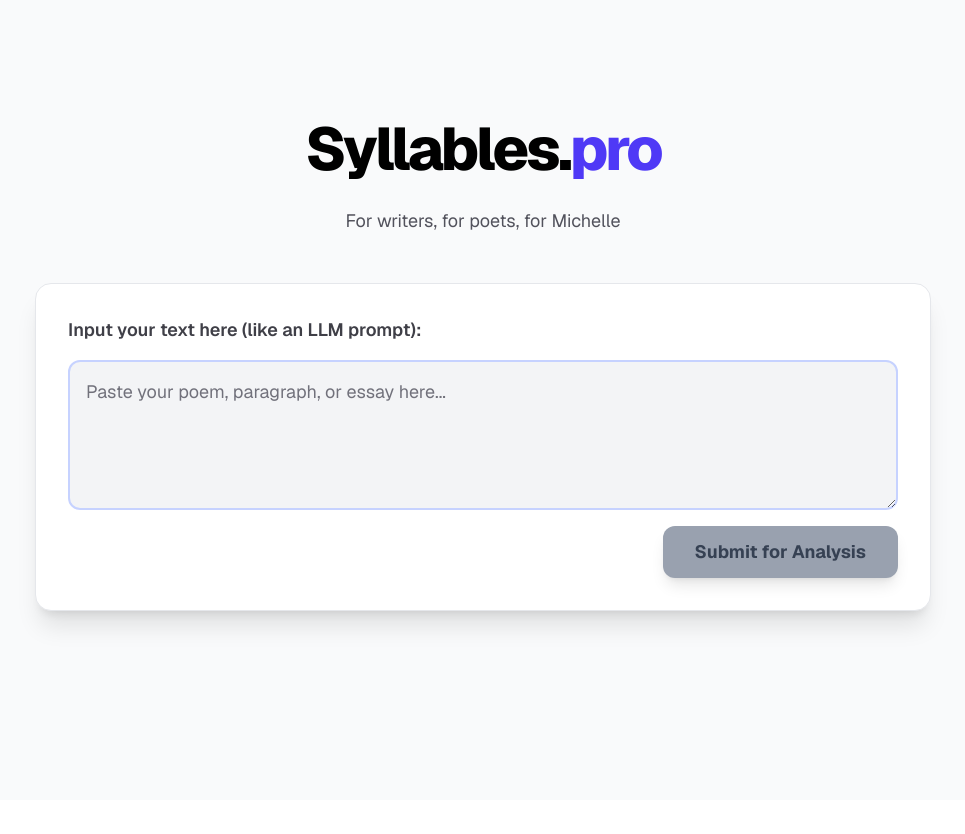
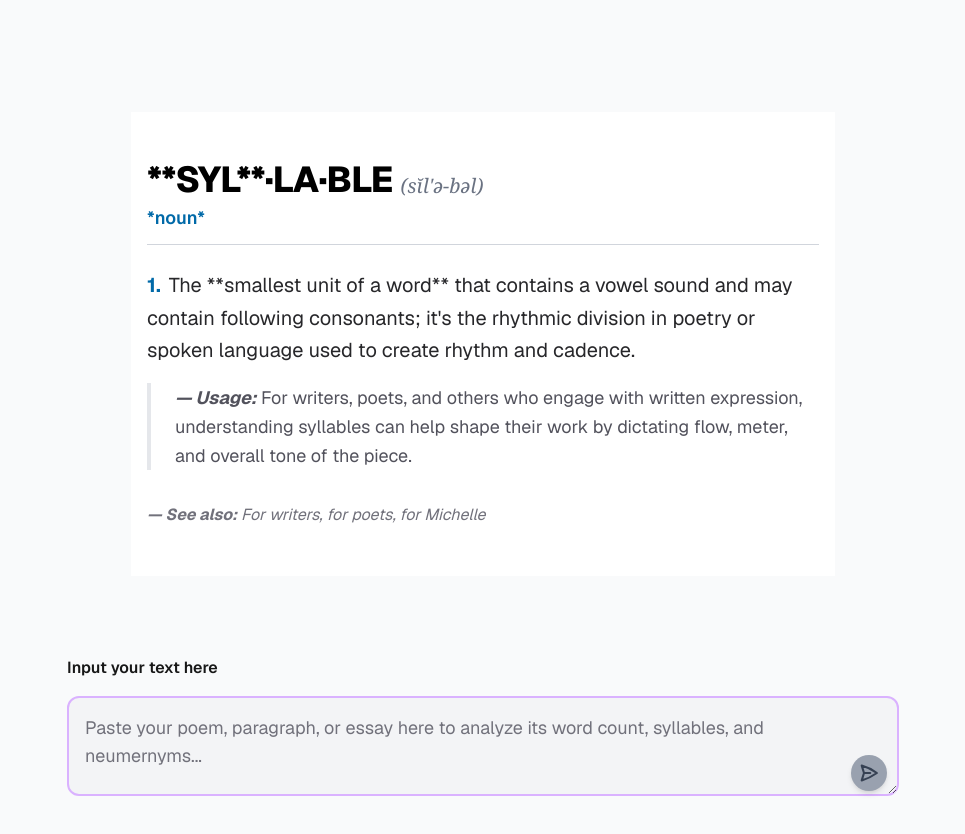
Before and after one commit to anzonathan/Syllables.pro, a Next.js app: page / in a window 1280 px wide. Shown: the top 834 px of the page, without its empty margins (157-1122 px from the left). Before the commit the page ends 800 px from the top, so only its background shows below. Built offline with nearby package versions, Linux system fonts and the light colour scheme.

Commit message:
Add Dictionary Hero

```diff
--- a/app/page.tsx
+++ b/app/page.tsx
@@ -3,19 +3,20 @@
 import Image from "next/image";
 import React, { useState } from 'react';
 
-// --- Type Definition ---
+// Types
 interface AnalysisResults {
   wordCount: number;
   totalSyllables: number;
   neumernymString: string;
 }
 
-// --- Analysis Logic (Implemented inside the component for single-file mandate) ---
+// Logic
 
 /**
  * A basic heuristic to count syllables in a word.
  * This is not dictionary-accurate but serves as a functional prototype.
  * It counts contiguous groups of vowels (a, e, i, o, u, y) as syllables.
+ *
  */
 const countSyllables = (word: string): number => {
   let processedWord = word.toLowerCase().replace(/[^a-z]/g, "");
@@ -54,7 +55,8 @@ const generateNeumernym = (word: string): string => {
     const letters: string[] = lettersMatch || [];
 
     if (letters.length < 4) {
-      return word;
+      let error1 = "To short to compress";
+      return error1;
     }
 
     const first = letters[0];
@@ -63,7 +65,7 @@ const generateNeumernym = (word: string): string => {
     return `${first}${count}${last}`;
 };
 
-// --- Main React Component ---
+// Main component
 
 export default function Home() {
   const [textInput, setTextInput] = useState<string>('');
@@ -110,62 +112,99 @@ export default function Home() {
       <main className="flex w-full max-w-4xl flex-col items-center gap-12 py-12 sm:py-20">
 
         {/* Header */}
-        <div className="flex flex-col items-center gap-3 text-center">
-            {/* Using Next.js logo as a temporary placeholder for a custom Syllables.pro logo */}
-            {/*
-            <Image
-                className="dark:invert mb-2"
-                src="/next.svg"
-                alt="Syllables.pro Logo Placeholder"
-                width={80}
-                height={16}
-                priority
-            />
-            */}
-            <h1 className="text-5xl font-extrabold leading-tight tracking-tighter text-black dark:text-zinc-50 sm:text-6xl">
-                Syllables.<span className="text-indigo-600 dark:text-indigo-400">pro</span>
+        <div className="flex justify-center py-12 px-4 bg-white dark:bg-gray-900">
+            <div className="max-w-2xl w-full text-left">
+
+                {/* --- HEADER: Word and Pronunciation --- */}
+                <header className="mb-6">
+                    <div className="flex items-end gap-2">
+                        {/* The Main Word: Bold and Large */}
+                        <h1 className="text-4xl font-extrabold text-black dark:text-zinc-50 tracking-tight">
+                            **SYL**·LA·BLE
                         </h1>
-            <p className="max-w-xl text-lg leading-7 text-zinc-600 dark:text-zinc-400 mt-2">
-                For writers, for poets, for Michelle
-            </p>
+                        {/* Pronunciation/Phonetics */}
+                        <span className="text-xl text-gray-500 dark:text-gray-400 font-serif italic">
+                            (sĭl'ə-bəl)
+                        </span>
                     </div>
 
-        {/* LLM-like Search Bar & Submission */}
-        <div className="w-full flex flex-col gap-4 bg-white dark:bg-zinc-800 p-6 sm:p-8 rounded-2xl shadow-xl transition-shadow hover:shadow-2xl border border-gray-200 dark:border-zinc-700">
-            <label htmlFor="text-input" className="text-lg font-semibold text-zinc-700 dark:text-zinc-200">
-                Input your text here (like an LLM prompt):
-            </label>
+                    {/* Part of Speech */}
+                    <span className="text-lg font-semibold text-sky-700 dark:text-sky-500 mt-1 block">
+                        *noun*
+                    </span>
+
+                    <hr className="mt-3 border-t border-gray-300 dark:border-gray-700" />
+                </header>
+
+                {/* --- DEFINITION BLOCK --- */}
+                <section className="space-y-4">
+                    {/* Definition 1 */}
+                    <p className="text-xl leading-relaxed text-zinc-800 dark:text-zinc-200">
+                        <span className="font-bold mr-2 text-sky-700 dark:text-sky-500">1.</span>
+                        The **smallest unit of a word** that contains a vowel sound and may contain following consonants; it's the rhythmic division in poetry or spoken language
+                        used to create rhythm and cadence.
+                    </p>
+
+                    {/* Definition 2 / Usage Note */}
+                    <p className="text-lg leading-relaxed text-zinc-600 dark:text-zinc-400 mt-2 pl-6 border-l-4 border-gray-200 dark:border-gray-600">
+                        <span className="font-bold italic">— Usage:</span> For writers, poets, and others who engage with written expression, understanding syllables can help shape their work by dictating
+                        flow, meter, and overall tone of the piece.
+                    </p>
+
+                    {/* Example / Etymology / Additional Note */}
+                    <p className="text-md leading-relaxed text-zinc-500 dark:text-zinc-500 pt-4 italic">
+                        <span className="font-bold">— See also:</span> For writers, for poets, for Michelle
+                    </p>
+                </section>
+
+            </div>
+        </div>
+
+        {/* Search Bar & Submission */}
+        <div className="w-full flex flex-col gap-4   p-6 sm:p-8 ">
+            <h1 className="font-semibold">Input your text here</h1>
+            <div className="relative">
               <textarea
                   id="text-input"
-                className="w-full min-h-[150px] p-4 text-lg text-black dark:text-white bg-gray-100 dark:bg-zinc-700 border-2 border-indigo-200 dark:border-indigo-800 rounded-xl focus:ring-4 focus:ring-indigo-300 dark:focus:ring-indigo-600 focus:border-indigo-600 dark:focus:border-indigo-400 transition-all resize-y placeholder-zinc-500 dark:placeholder-zinc-400"
-                placeholder="Paste your poem, paragraph, or essay here..."
+                  // min-height for chat-bar feel, max-height for responsive overflow
+                  // pr-16 ensures space for the submit button/icon
+                  className="w-full min-h-[100px] max-h-[250px] p-4 pr-16 text-lg text-zinc-900 dark:text-zinc-100 bg-gray-100 dark:bg-zinc-700
+                             border-2 border-purple-300 dark:border-purple-700 rounded-xl
+                             focus:ring-4 focus:ring-purple-300 dark:focus:ring-purple-600
+                             focus:border-purple-600 dark:focus:border-purple-400 transition-all resize-y
+                             placeholder-zinc-500 dark:placeholder-zinc-400 focus:shadow-lg focus:outline-none"
+                  placeholder="Paste your poem, paragraph, or essay here to analyze its word count, syllables, and neumernyms..."
                   value={textInput}
                   onChange={(e: React.ChangeEvent<HTMLTextAreaElement>) => setTextInput(e.target.value)}
                   disabled={isLoading}
               />
 
+              {/* Submission Button positioned inside the textarea area, bottom right */}
               <button
-                className={`w-full sm:w-auto self-end px-8 py-3 text-lg font-bold rounded-xl transition-all shadow-lg focus:outline-none focus:ring-4 focus:ring-offset-2 ${
+                  className={`absolute bottom-3 right-3 p-2 rounded-full transition-all shadow-md focus:outline-none focus:ring-4 focus:ring-offset-2 focus:ring-offset-gray-100 dark:focus:ring-offset-zinc-800 ${
                       isButtonDisabled
                           ? 'bg-gray-400 dark:bg-gray-700 text-gray-700 dark:text-gray-400 cursor-not-allowed'
-                        : 'bg-indigo-600 text-white hover:bg-indigo-700 focus:ring-indigo-500 dark:bg-indigo-500 dark:hover:bg-indigo-600 dark:focus:ring-indigo-400'
+                          : 'bg-purple-600 text-white hover:bg-purple-700 focus:ring-purple-500 dark:bg-purple-500 dark:hover:bg-purple-600 dark:focus:ring-purple-400'
                   }`}
                   onClick={handleAnalyze}
                   disabled={isButtonDisabled}
               >
                   {isLoading ? (
-                    <span className="flex items-center">
-                        <svg className="animate-spin -ml-1 mr-3 h-5 w-5 text-white" xmlns="http://www.w3.org/2000/svg" fill="none" viewBox="0 0 24 24">
+                      // Spinner icon
+                      <svg className="animate-spin h-5 w-5 text-white" xmlns="http://www.w3.org/2000/svg" fill="none" viewBox="0 0 24 24">
                           <circle className="opacity-25" cx="12" cy="12" r="10" stroke="currentColor" strokeWidth="4"></circle>
                           <path className="opacity-75" fill="currentColor" d="M4 12a8 8 0 018-8V0C5.373 0 0 5.373 0 12h4zm2 5.291A7.962 7.962 0 014 12H0c0 3.042 1.135 5.824 3 7.938l3-2.647z"></path>
                       </svg>
-                        Analyzing...
-                    </span>
                   ) : (
-                    "Submit for Analysis"
+                      // Send Icon (from Lucide/Heroicons equivalent)
+                      <svg xmlns="http://www.w3.org/2000/svg" fill="none" viewBox="0 0 24 24" strokeWidth={2.5} stroke="currentColor" className="w-5 h-5">
+                          <path strokeLinecap="round" strokeLinejoin="round" d="M6 12L3.269 3.126A59.768 59.768 0 0121.485 12 59.77 59.77 0 013.27 20.876L5.999 12zm0 0h7.5" />
+                      </svg>
                   )}
               </button>
             </div>
+        </div>
+
 
         {/* Results Display */}
         {results && (
@@ -206,7 +245,7 @@ export default function Home() {
                 {/* Neumernym Output */}
                 <div className="mt-4">
                     <h3 className="text-xl font-semibold text-zinc-700 dark:text-zinc-200 mb-3 flex items-center">
-                        Neumernym Compression (A11y/Initialism)
+                        Neumernym Compression =
                         <span className="ml-2 text-xs font-normal text-indigo-500 dark:text-indigo-400">(First Letter + Count + Last Letter)</span>
                     </h3>
                     <p className="p-4 bg-gray-100 dark:bg-zinc-700 text-black dark:text-white rounded-xl text-lg font-mono overflow-x-auto whitespace-nowrap scrollbar-thin scrollbar-thumb-indigo-400">
```
Lines whose indentation alone changed are shown as unchanged.
